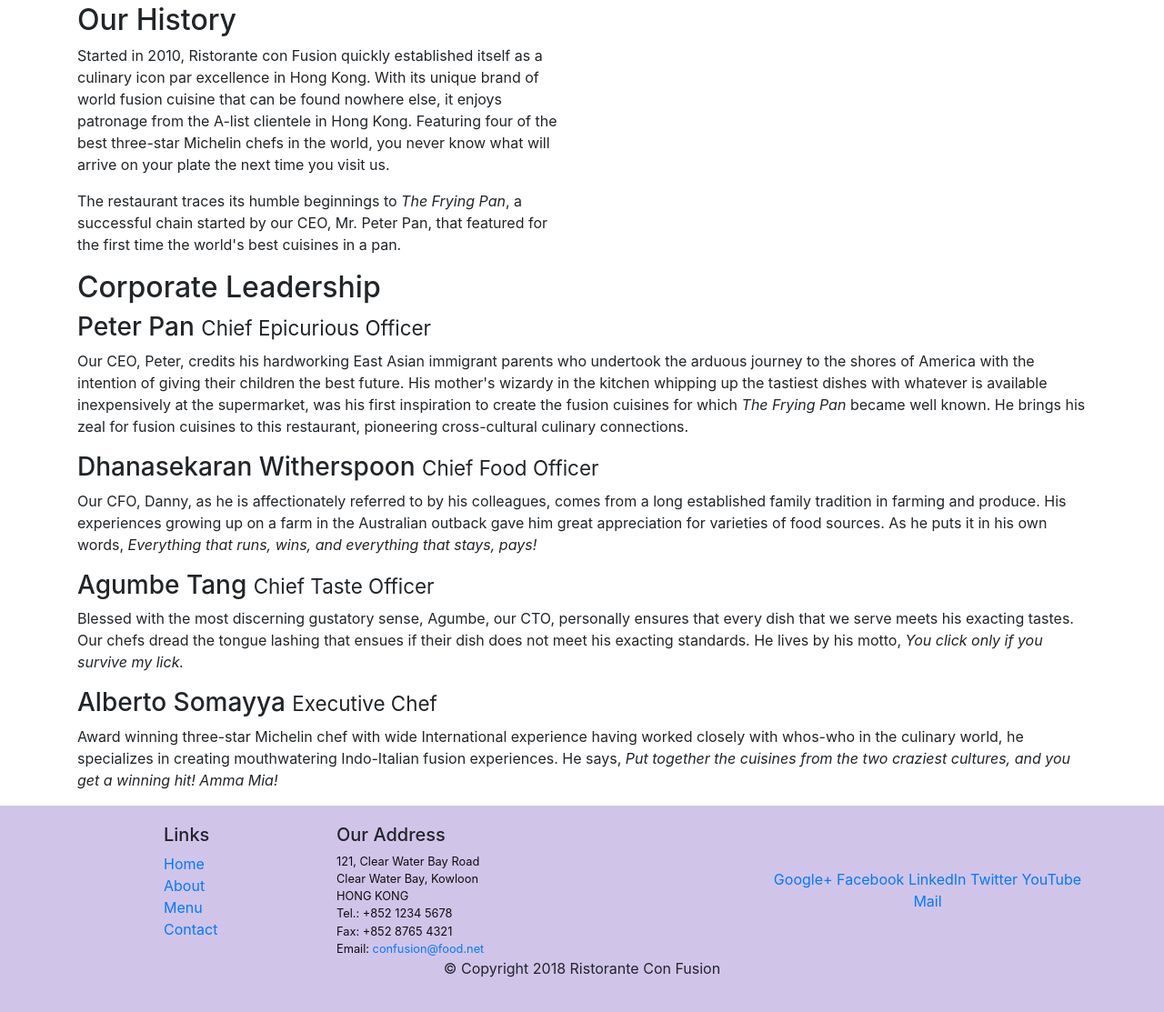
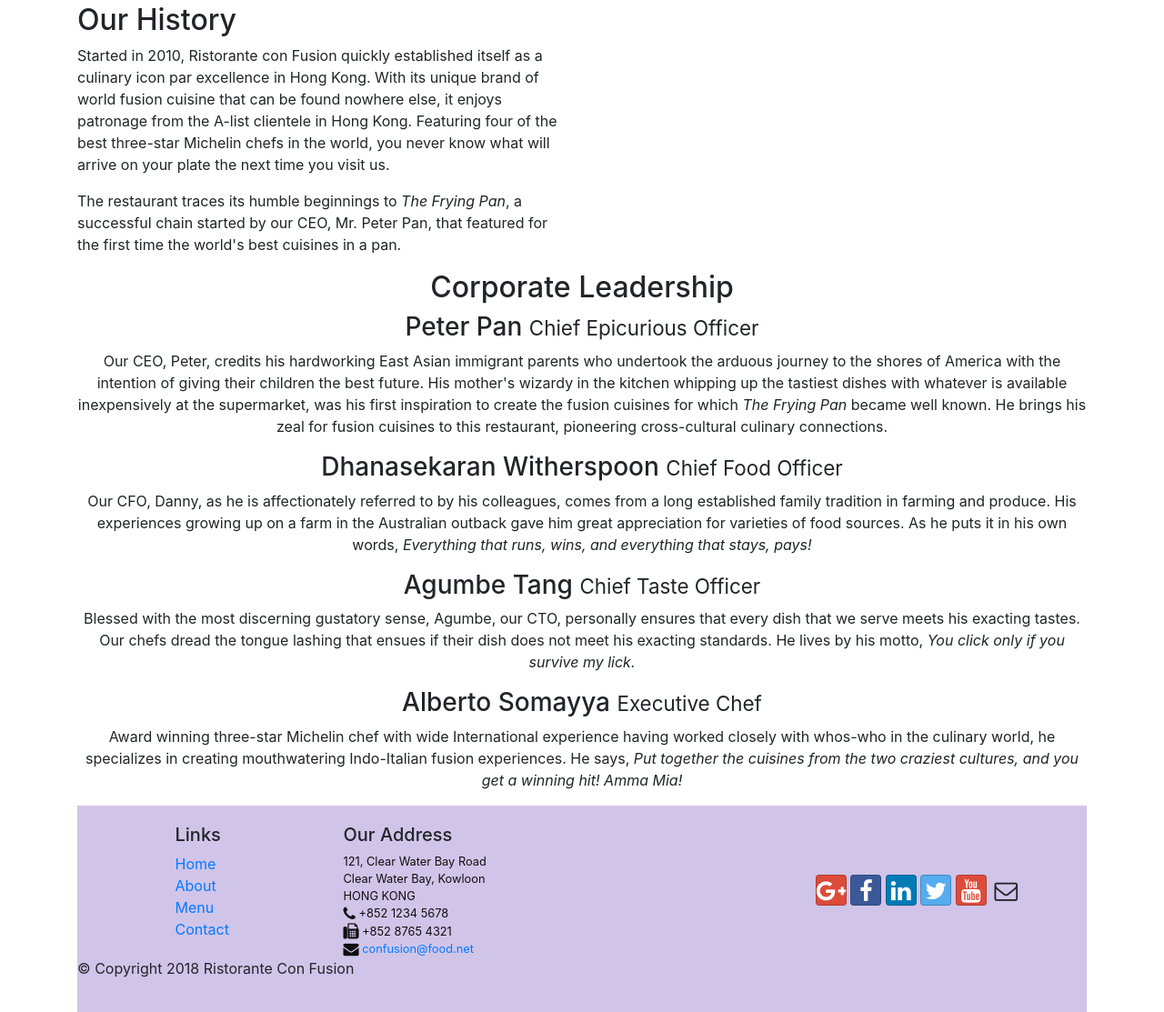
Before and after one commit to monika096n/Bootstrap, a website: page aboutus.html in a window 1280 px wide. Shown: the part 462-1575 px from the top of the page at 91% size. Drawn offline with nearby package versions, Linux system fonts and the light colour scheme.

Commit message:
Icon Fonts

```diff
--- a/aboutus.html
+++ b/aboutus.html
@@ -13,6 +13,8 @@
 
     <link rel="stylesheet" href="node_modules/bootstrap/dist/css/bootstrap.min.css">
     <link href="css/styles.css" rel="stylesheet">
+    <link rel="stylesheet" href="node_modules/bootstrap-social/bootstrap-social.css"> <!--social media purpose-->
+    <link rel="stylesheet" href="node_modules/font-awesome/css/font-awesome.min.css"> <!--font-awesome for icon purpose-->
 </head>
 
 <body>
@@ -30,10 +32,10 @@
             <div class="collapse  navbar-collapse" id="Navbar">
                <ul class="navbar-nav mr-auto"><!--ul is styled with navbar-nav class to specify that the items should be displayed inline inside the navigation bar.-->
 
-                    <li class="nav-item active"><a class="nav-link" href="./index.html">Home</a></li><!--navbar-link and navbar-item for items and links-->
-                    <li class="nav-item"><a class="nav-link" href="#">About</a></li>
-                    <li class="nav-item"><a class="nav-link" href="#">Menu</a></li>
-                    <li class="nav-item"><a class="nav-link" href="#">Contact</a></li>
+                    <li class="nav-item active"><a class="nav-link" href="./index.html"><span class="fa fa-home fa-lg"></span> Home</a></li><!--navbar-link and navbar-item for items and links-->
+                    <li class="nav-item"><a class="nav-link" href="#"><span class="fa fa-info fa-lg"></span> About</a></li>
+                    <li class="nav-item"><a class="nav-link" href="#"><span class="fa fa-list fa-lg"></span> Menu</a></li>
+                    <li class="nav-item"><a class="nav-link" href="#"><span class="fa fa-address-card fa-lg"></span> Contact</a></li>
                 </ul>
 
             </div>
@@ -78,6 +80,7 @@
 
         <div class="row">
             <div class="col-12 col-sm-12">   <!-- d-none d-sm-block class hides on xs screen-->
+                <div class="text-center">
                 <h2>Corporate Leadership</h2>
                 <h3>Peter Pan <small>Chief Epicurious Officer</small></h3>
                 <p class="d-none d-sm-block">Our CEO, Peter, credits his hardworking East Asian immigrant parents who undertook the arduous journey to the shores of America with the intention of giving their children the best future. His mother's wizardy in the kitchen whipping up the tastiest dishes with whatever is available inexpensively at the supermarket, was his first inspiration to create the fusion cuisines for which <em>The Frying Pan</em> became well known. He brings his zeal for fusion cuisines to this restaurant, pioneering cross-cultural culinary connections.</p>
@@ -110,22 +113,22 @@
 		              121, Clear Water Bay Road<br>
 		              Clear Water Bay, Kowloon<br>
 		              HONG KONG<br>
-		              Tel.: +852 1234 5678<br>
-		              Fax: +852 8765 4321<br>
-		              Email: <a href="mailto:confusion@food.net">confusion@food.net</a>
+                      <i class="fa fa-phone fa-lg"></i> +852 1234 5678<br>
+		              <i class="fa fa-fax fa-lg"></i> +852 8765 4321<br>
+		              <i class="fa fa-envelope fa-lg"></i> <a href="mailto:confusion@food.net"> confusion@food.net</a>
 		           </address>
                 </div>
                 <div class="col-12 col-sm-4 align-self-center">
-                    <div class="text-center">
-                        <a href="http://google.com/+">Google+</a>
-                        <a href="http://www.facebook.com/profile.php?id=">Facebook</a>
-                        <a href="http://www.linkedin.com/in/">LinkedIn</a>
-                        <a href="http://twitter.com/">Twitter</a>
-                        <a href="http://youtube.com/">YouTube</a>
-                        <a href="mailto:">Mail</a>
-                    </div>
-                </div>
-           </div>
+                        <div class="text-center">
+                            <a class="btn btn-social-icon btn-google" href="http://google.com/+"><i class="fa fa-google-plus"></i></a>
+                            <a class="btn btn-social-icon btn-facebook" href="http://www.facebook.com/profile.php?id="><i class="fa fa-facebook"></i></a>
+                            <a class="btn btn-social-icon btn-linkedin" href="http://www.linkedin.com/in/"><i class="fa fa-linkedin"></i></a>
+                            <a class="btn btn-social-icon btn-twitter" href="http://twitter.com/"><i class="fa fa-twitter"></i></a>
+                            <a class="btn btn-social-icon btn-google" href="http://youtube.com/"><i class="fa fa-youtube"></i></a>
+                            <a class="btn btn-social-icon" href="mailto:"><i class="fa fa-envelope-o"></i></a>
+                        </div>
+                  </div>
+
            <div class="row justify-content-center">
                 <div class="col-auto">
                     <p>© Copyright 2018 Ristorante Con Fusion</p>
--- a/package.json
+++ b/package.json
@@ -15,6 +15,8 @@
   },
   "dependencies": {
     "bootstrap": "^4.5.0",
+    "bootstrap-social": "^5.1.1",
+    "font-awesome": "^4.7.0",
     "jquery": "^3.5.1",
     "popper.js": "^1.12.9"
   }
```
Also changed, not shown: index.html (+19 -16 lines), 1 other file.
